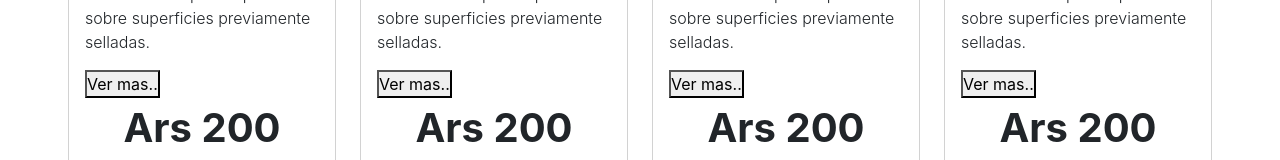
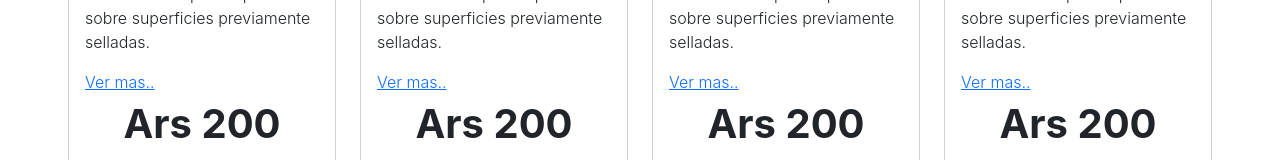
Before and after one commit to cejas89/ArtisticaTrasluz-Cejas, a React (Create React App) app: page / in a window 1280 px wide. Shown: the part 712-872 px from the top of the page. Built offline with nearby package versions, Linux system fonts and the light colour scheme.

Commit message:
comence a generar rutas, modificando el navbar

```diff
--- a/src/components/ItemList/Item.jsx
+++ b/src/components/ItemList/Item.jsx
@@ -1,5 +1,6 @@
 import React from 'react'
 import ItemCount from './ItemCount'
+import {NavLink, Link} from 'react-router-dom';
 
 export const Item = ({data}) => {
     const {id, tittle , description, price} = data;
@@ -14,7 +15,7 @@ export const Item = ({data}) => {
         <h5 className="card-title text-center">{tittle}</h5>
         <p><strong>Codigo: </strong>{id}</p>
         <p className="card-text fw-light fs-6">{description}</p>
-        <button>Ver mas..</button>
+        <Link to="/itemDetail" className="card-text fw-light fs-6">Ver mas..</Link>
         <p className='itemPrice fw-bold fs-1 text-center'>Ars {price} </p>
       </div>
 
```
